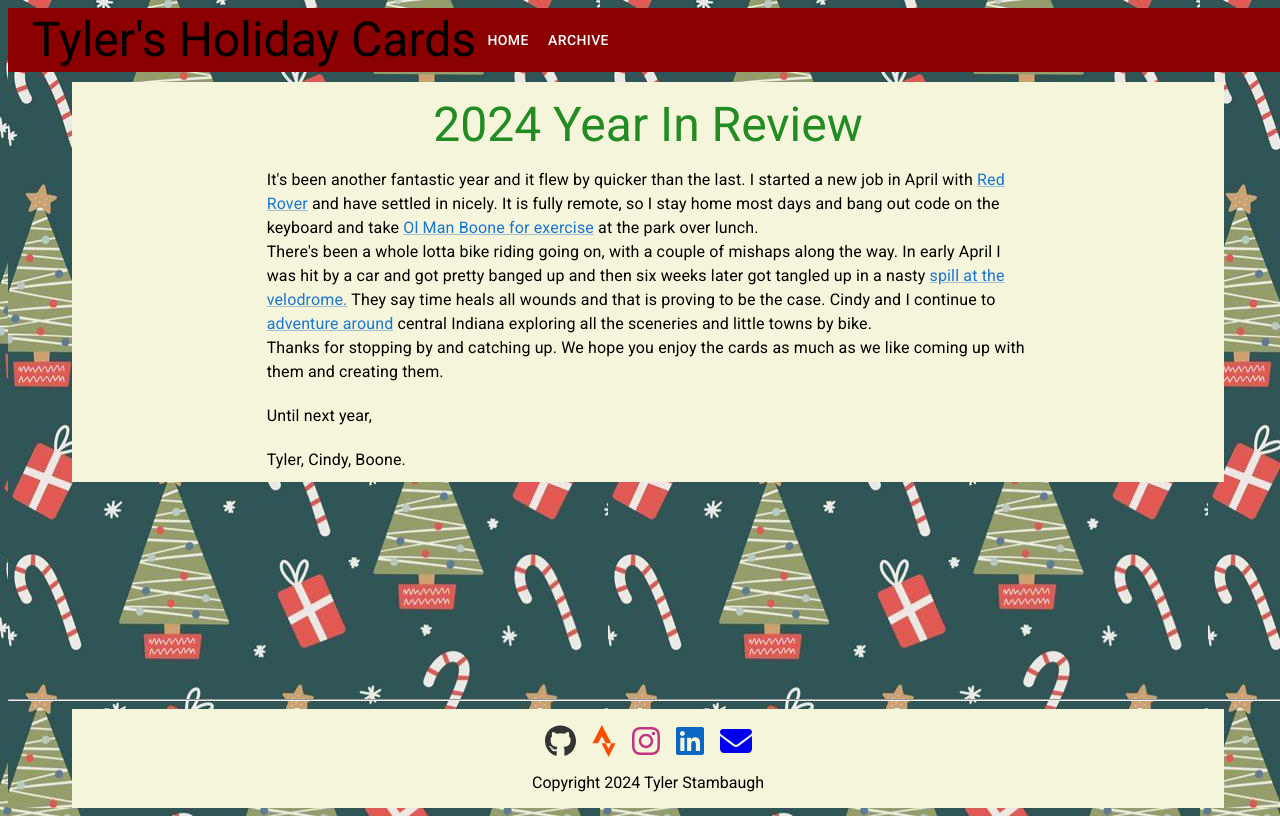
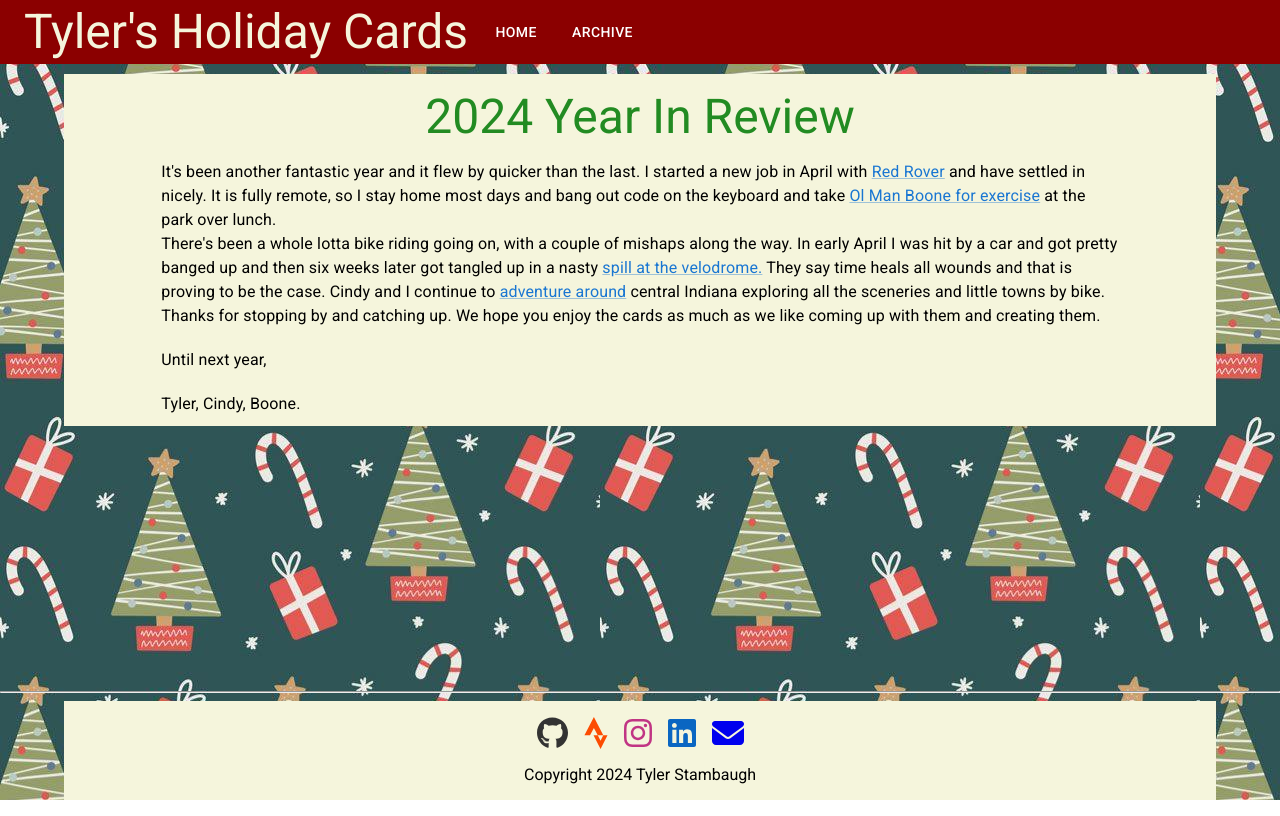
Before and after one commit to tylerstambaugh/holiday-card-site, a React (Vite) app: page / in a window 1280 px wide. Built offline with nearby package versions, Linux system fonts and the light colour scheme.

Commit message:
tidying styles

```diff
--- a/src/App.css
+++ b/src/App.css
@@ -16,7 +16,7 @@ Silver: #C0C0C0 */
 html, body {
   font-family: -apple-system, monospace, system-ui, BlinkMacSystemFont, 'Segoe UI', Roboto, Oxygen, Ubuntu, Cantarell, 'Open Sans', 'Helvetica Neue', sans-serif;
    background-image: url("./assets/images/background.jpg");
-  width: 100%;
+   margin: 0;
 }
 
 p {
@@ -29,7 +29,6 @@ p {
   display: flex;
   flex-direction: column;
   flex-grow: 1;
-
   background-size: cover;
   background-position: center;
   background-repeat: repeat;
@@ -46,6 +45,18 @@ p {
   height: fit-content;
   display: flex;
   flex-direction: row;
+  color: beige ;
+}
+
+.header-title {
+  color: beige ;
+}
+
+.header-nav-buttons {
+  color: 'white';
+  display: 'block';
+   margin-left: 2;
+    border-bottom: "1px"
 }
 
 .footer {
--- a/src/components/header.tsx
+++ b/src/components/header.tsx
@@ -21,31 +21,13 @@ export const Header = () => {
   return (
 
     <Toolbar className="header">
-      <Link underline="none" color="inherit" href="/">
-        <Typography
-          variant="h3"
-          noWrap
-          sx={{
-            // mr: 2,
-            // fontFamily: 'monospace',
-            // fontWeight: 700,
-            // letterSpacing: '.3rem',
-            // color: 'inherit',
-            // textDecoration: 'none',
-            display: { xs: 'none', md: 'flex' },
-          }}
-        >
-          Tyler's Holiday Cards
-        </Typography>
-      </Link>
-
-      <Box sx={{  display: { md: 'none' } }}>
+      <Box sx={{ display: { md: 'none' } }}>
         <IconButton
           size="large"
           aria-controls="menu-appbar"
           aria-haspopup="true"
           onClick={handleOpenNavMenu}
-          color="inherit"
+          sx={{color: "beige"}}
         >
           <MenuIcon />
         </IconButton>
@@ -72,27 +54,50 @@ export const Header = () => {
           ))}
         </Menu>
       </Box>
-      <Link variant="h6" underline="none" color="inherit" href="/" >
+      <Link variant="h6" underline="none" color="inherit" href="/">
         <Typography
           variant="h6"
+          noWrap
+          className="header-title"
+          sx={{
+            // mr: 2,
+            // fontFamily: 'monospace',
+            // fontWeight: 700,
+            // letterSpacing: '.3rem',
+            // color: 'inherit',
+            // textDecoration: 'none',
+            display: { xs: 'flex', md: 'none' },
+          }}
+        >
+          Tyler's Holiday Cards
+        </Typography>
+      </Link>
+
+
+      <Link variant="h3" underline="none" color="inherit" href="/" >
+        <Typography
+          variant="h3"
+          className="header-title"
           sx={{
             // fontFamily: 'monospace',
             // fontWeight: 700,
             // color: 'inherit',
             // textDecoration: 'none',
             flexGrow: 1,
-            display: { xs: 'flex', md: 'none' },
+            display: { xs: 'none', md: 'flex' },
           }}
         >
           Tyler's Holiday Cards
         </Typography>
       </Link>
-      <Box sx={{ flexGrow: 1, display: { xs: 'none', md: 'flex' } }}>
+      <Box sx={{ flexGrow: 1, display: { xs: 'none', md: 'flex' }}} >
         {pages.map((page) => (
           <Button
             key={page.name}
             onClick={() => { navigate(`${page.route}`); handleCloseNavMenu() }}
-            sx={{  color: 'white', display: 'block' }}
+            sx={{ color: 'white', display: 'block', marginLeft: 2}}
+            className={"header-nav-buttons"}
+
           >
             {page.name}
           </Button>
--- a/src/pages/home.tsx
+++ b/src/pages/home.tsx
@@ -8,8 +8,8 @@ export const Home: React.FC = () => {
     return (
         <Container >
             <Box className='container'>
-                <Grid container spacing={2} justifyContent={"center"} className='home-container'>
-                    <Grid size={{ xs: 10, md: 8 }} className='home-container'>
+                <Grid container spacing={2} justifyContent={"center"}>
+                    <Grid size={{ xs: 10 }} className='home-container'>
 
                         <Typography variant="h3" align="center" className='title' >
                             2024 Year In Review
```
